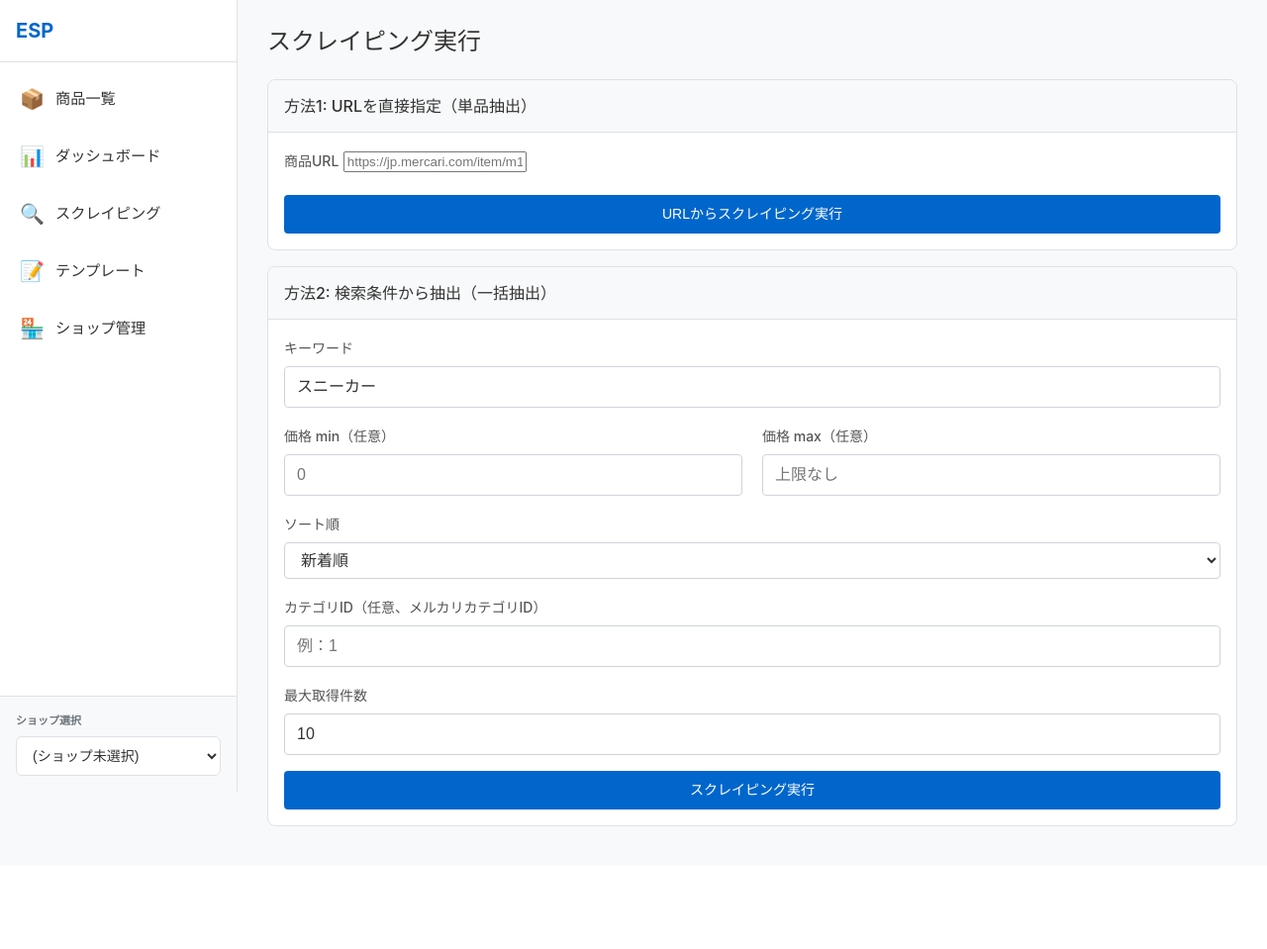
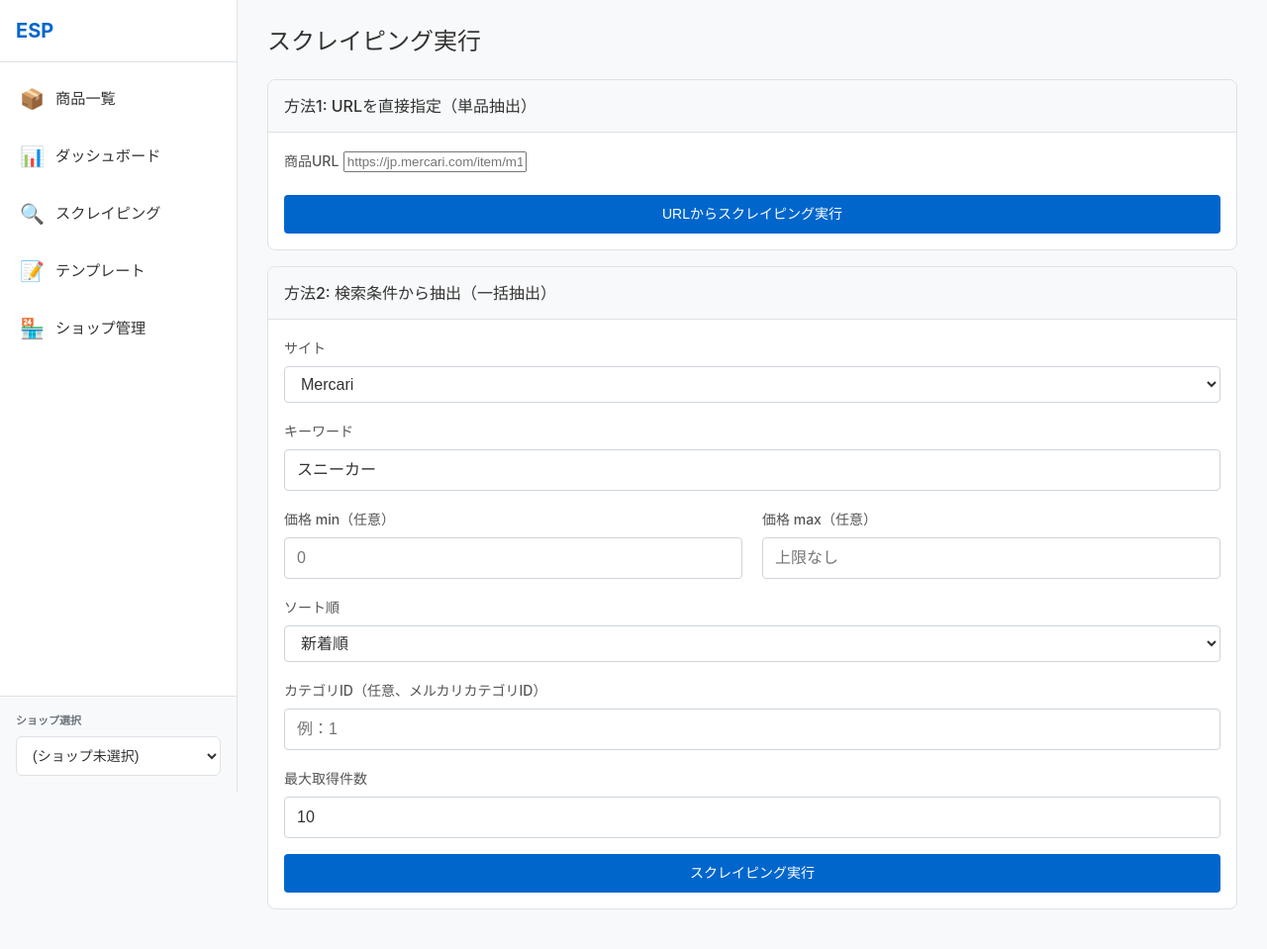
Before and after one commit to halc8312/ESP, a Flask app: page /scrape in a window 1280 px wide. Shown: the whole page at 99% size. Before the commit the page ends 835 px from the top, so only its background shows below. Run offline with Flask 3, Linux system fonts and the light colour scheme; a user stored in the database is signed in.

Commit message:
feat: Add scrape form template.

```diff
--- a/templates/scrape_form.html
+++ b/templates/scrape_form.html
@@ -18,8 +18,8 @@
             <div class="form-group">
                 <label>商品URL</label>
                 <input type="url" name="target_url"
-                        placeholder="https://jp.mercari.com/item/m123456789 または https://store.shopping.yahoo.co.jp/..." required
-                        inputmode="url" autocomplete="url">
+                    placeholder="https://jp.mercari.com/item/m123456789 または https://store.shopping.yahoo.co.jp/..."
+                    required inputmode="url" autocomplete="url">
             </div>
             <button type="submit" style="width: 100%;">URLからスクレイピング実行</button>
         </form>
@@ -33,6 +33,14 @@
     </div>
     <div class="content-card-body">
         <form method="POST" action="{{ url_for('scrape_run') }}">
+            <div class="form-group">
+                <label>サイト</label>
+                <select name="site">
+                    <option value="mercari">Mercari</option>
+                    <option value="yahoo">Yahoo!ショッピング</option>
+                </select>
+            </div>
+
             <div class="form-group">
                 <label>キーワード</label>
                 <input type="text" name="keyword" value="スニーカー" required autocomplete="off">
```
Lines whose indentation alone changed are shown as unchanged.
